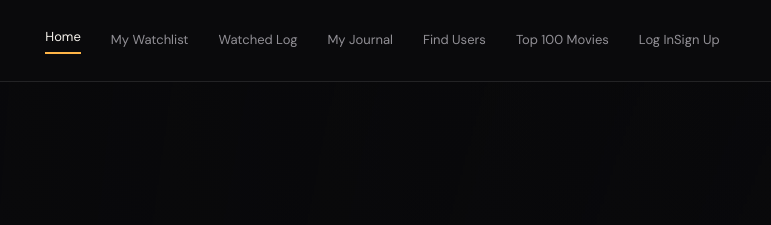
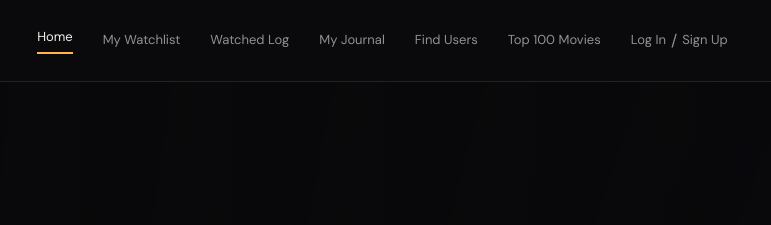
Before and after one commit to PThomas-01/abrahams-vault, a website: page index.html in a window 1280 px wide. Shown: the top 225 px of the page, 371-1142 px from the left. Drawn offline with Linux system fonts and the light colour scheme; no server answers.

Commit message:
Fix movie grid and auth link spacing

```diff
--- a/index.html
+++ b/index.html
@@ -32,6 +32,7 @@
         <a href="top100.html">Top 100 Movies</a>
         <span id="auth-links">
             <a href="login.html">Log In</a>
+            <span class="auth-separator"> / </span>
             <a href="signup.html">Sign Up</a>
         </span>
 
--- a/style.css
+++ b/style.css
@@ -335,12 +335,14 @@ h2,
     letter-spacing: 1.5px;
 }
 
-.#movie-grid {
+
+#movie-grid {
     display: grid;
     grid-template-columns: repeat(5, minmax(0, 1fr));
     gap: 22px;
     width: 100%;
 }
+
 
 #movie-grid .movie-card {
     min-width: 0;
@@ -1752,7 +1754,9 @@ header.navbar > a.logo,
     font-size: 15px;
     line-height: 1.8;
     display: -webkit-box;
+    line-clamp: 3;
     -webkit-line-clamp: 3;
+
     -webkit-box-orient: vertical;
     overflow: hidden;
 }
@@ -2527,3 +2531,12 @@ html[data-theme="light"] .extra-category-section .cinema-card-meta {
 .extra-category-heading h2 span {
     color: #ffb547 !important;
 }
+#auth-links {
+    display: inline-flex;
+    align-items: center;
+    gap: 5px;
+}
+
+.auth-separator {
+    color: #929096;
+}
```
